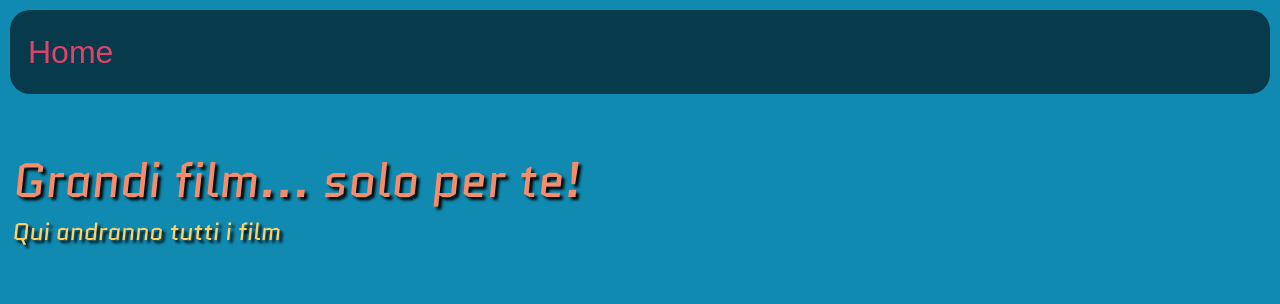
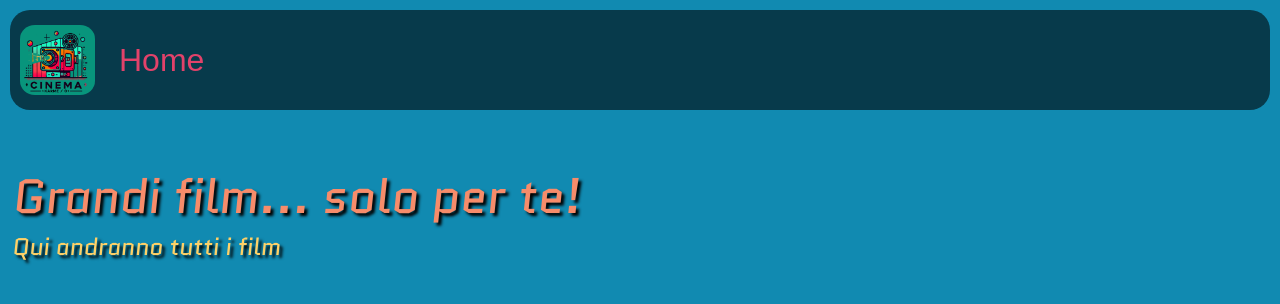
Before and after one commit to CarmeloZiino/webapp-react, a React (Vite) app: page / in a window 1280 px wide. Shown: the top 304 px of the page. Built offline with nearby package versions, Linux system fonts and the light colour scheme; a web font is replaced by a local one.

Commit message:
Add: logo

```diff
--- a/index.html
+++ b/index.html
@@ -2,7 +2,7 @@
 <html lang="en">
   <head>
     <meta charset="UTF-8" />
-    <link rel="icon" type="" href="" />
+    <link rel="icon" type="" href="./src/assets/imgs/brandKarme.png" />
     <meta name="viewport" content="width=device-width, initial-scale=1.0" />
     <title>Webapp-React</title>
 
--- a/src/components/Header.jsx
+++ b/src/components/Header.jsx
@@ -1,10 +1,14 @@
-import { NavLink } from 'react-router-dom';
+import { NavLink } from "react-router-dom";
+import cinemaKarme from "../assets/imgs/brandKarme.png";
 
 export default function Header() {
   return (
     <header>
       <nav className="navbar navbar-expand nav-bar-custom">
-        <div className="nav navbar-nav">
+        <div className="nav navbar-nav d-flex align-items-center">
+          <NavLink className="navbar-brand" to="/">
+            <img className="cinemaKarme" src={cinemaKarme} alt="brand" width={75}/>
+          </NavLink>
           <NavLink className="nav-item nav-link nav-route" to="/">
             Home
           </NavLink>
--- a/src/index.css
+++ b/src/index.css
@@ -9,6 +9,20 @@ body{
 }
 
 /* NAVBAR */
+.cinemaKarme{
+    background-color: #0ad6a095;
+    border-radius: 20%;
+    padding: 2px;
+}
+
+.cinemaKarme:hover{
+    background-color:  #ffd167c2;
+    border-radius: 20%;
+    border: 2px solid  #ffd167;
+    border-style: inset;
+    padding: 2px;
+}
+
 .nav-bar-custom {
   background-color: #073a4b;
   border-radius: 20px;
```
Also changed, not shown: src/assets/imgs/brandKarme.png (added).
